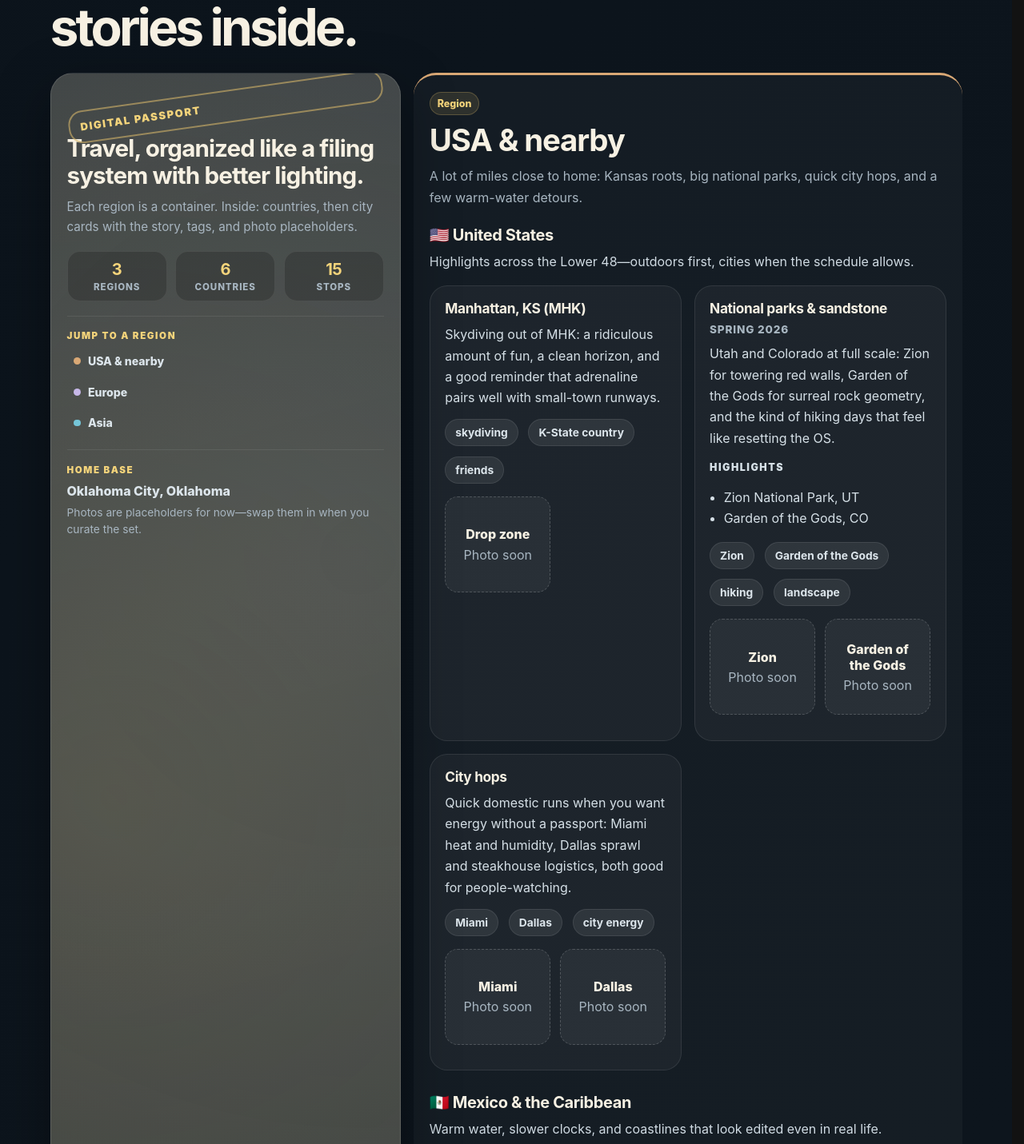
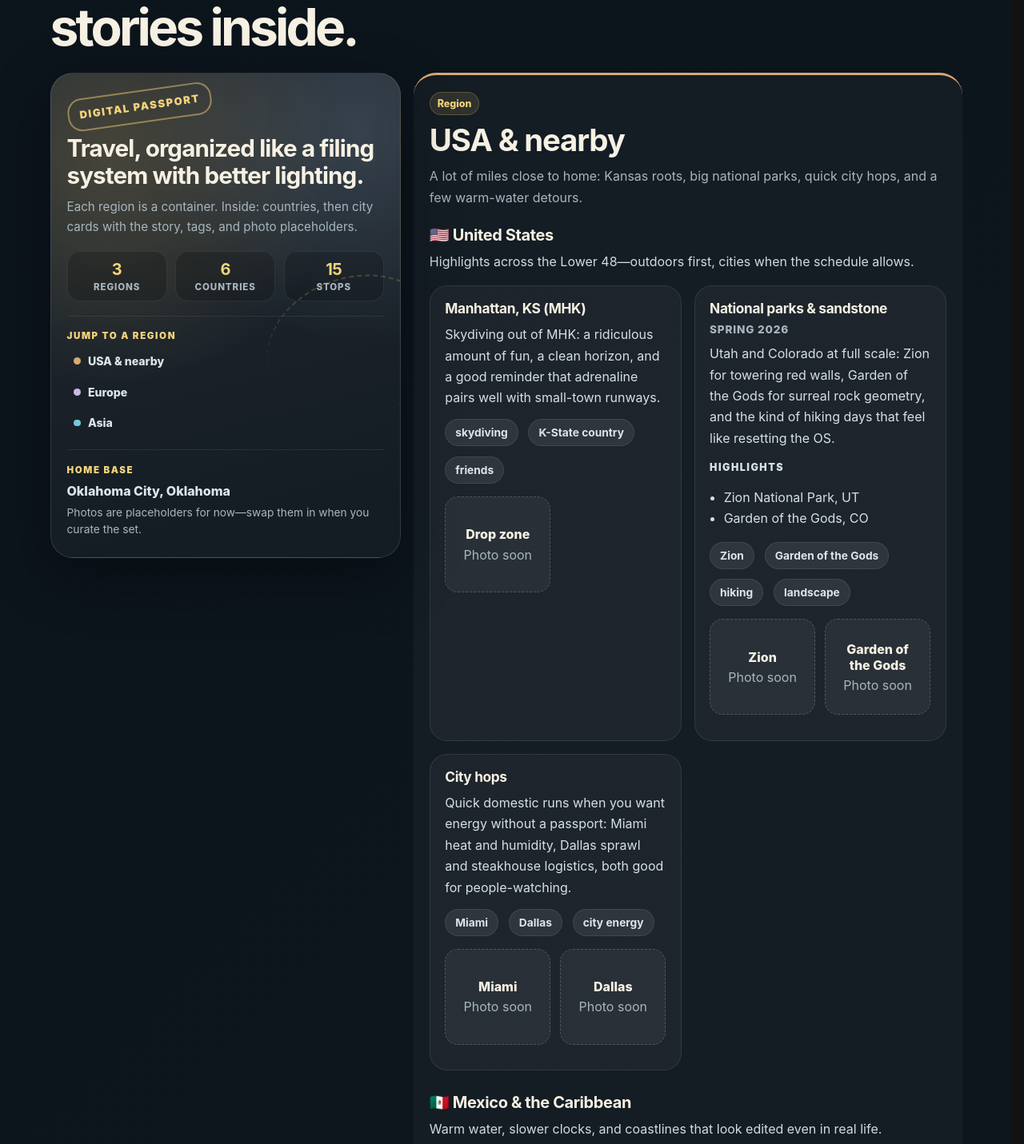
Before and after one commit to masonpotter1/MySite, a React (Vite) app: page / in a window 1280 px wide. Shown: the part 5919-7350 px from the top of the page at 80% size. Built offline with nearby package versions, Linux system fonts and the light colour scheme.

Commit message:
Restore travel passport sticky scroll-through behavior
Co-authored-by: masonpotter1 <masonpotter1@users.noreply.github.com>

```diff
--- a/src/App.tsx
+++ b/src/App.tsx
@@ -461,7 +461,6 @@ function Travel() {
               <p className="passport-note">Photos are placeholders for now—swap them in when you curate the set.</p>
             </div>
 
-            <div className="passport-spacer" aria-hidden="true" />
             <div className="route-line" aria-hidden="true" />
           </div>
         </aside>
--- a/src/styles.css
+++ b/src/styles.css
@@ -903,7 +903,7 @@ h1 {
 
 .travel-layout,
 .passport-shell {
-  align-items: stretch;
+  align-items: start;
   display: grid;
   gap: 1rem;
   grid-template-columns: 0.78fr 1.22fr;
@@ -919,10 +919,7 @@ h1 {
 }
 
 .passport-panel {
-  align-self: stretch;
-  display: flex;
-  flex-direction: column;
-  min-height: 0;
+  align-self: start;
   position: sticky;
   top: 6.5rem;
 }
@@ -935,9 +932,6 @@ h1 {
   border: 1px solid rgba(255, 255, 255, 0.12);
   border-radius: var(--radius-xl);
   box-shadow: var(--shadow);
-  display: flex;
-  flex: 1 1 auto;
-  flex-direction: column;
   min-height: 22rem;
   overflow: hidden;
   padding: 1.35rem 1.25rem 1.5rem;
@@ -1049,11 +1043,6 @@ h1 {
   font-size: 0.86rem;
   line-height: 1.55;
   margin: 0;
-}
-
-.passport-spacer {
-  flex: 1 1 auto;
-  min-height: 1.25rem;
 }
 
 .route-line {
```
